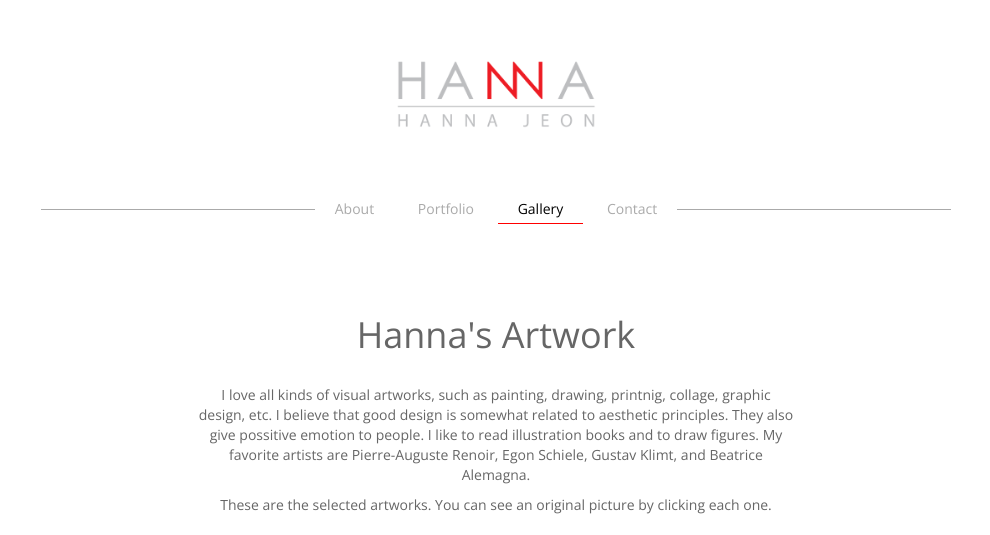
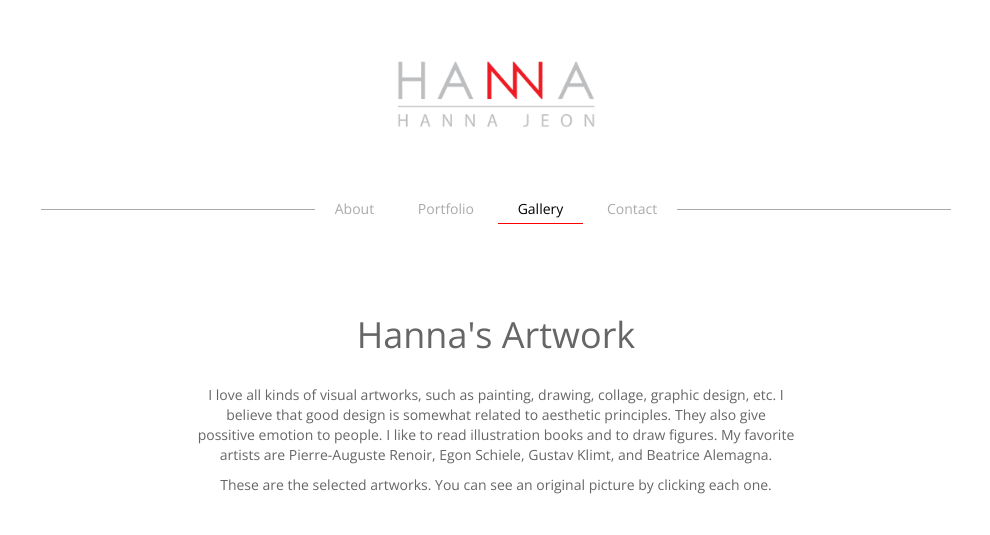
Before and after one commit to hannjeon/SI539Portfolio, a plain HTML site: page gallery.html in a window 1280 px wide. Shown: the top 535 px of the page, without its empty margins (144-1134 px from the left). Drawn offline with nearby package versions, Linux system fonts and the light colour scheme.

Commit message:
changing word in gallery file

```diff
--- a/gallery.html
+++ b/gallery.html
@@ -47,7 +47,7 @@
 				</div>
 				<div class="col-md-8">
 					<h1>Hanna's Artwork</h1><br/>
-					<p>I love all kinds of visual artworks, such as painting, drawing, printnig, collage, graphic design, etc. I believe that good design is somewhat related to aesthetic principles. They also give possitive emotion to people. I like to read illustration books and to draw figures. My favorite artists are Pierre-Auguste Renoir, Egon Schiele, Gustav Klimt, and Beatrice Alemagna.<br/>
+					<p>I love all kinds of visual artworks, such as painting, drawing, collage, graphic design, etc. I believe that good design is somewhat related to aesthetic principles. They also give possitive emotion to people. I like to read illustration books and to draw figures. My favorite artists are Pierre-Auguste Renoir, Egon Schiele, Gustav Klimt, and Beatrice Alemagna.<br/>
 					<p>These are the selected artworks. You can see an original picture by clicking each one.</p>
 				</div>
 			</div>
```
